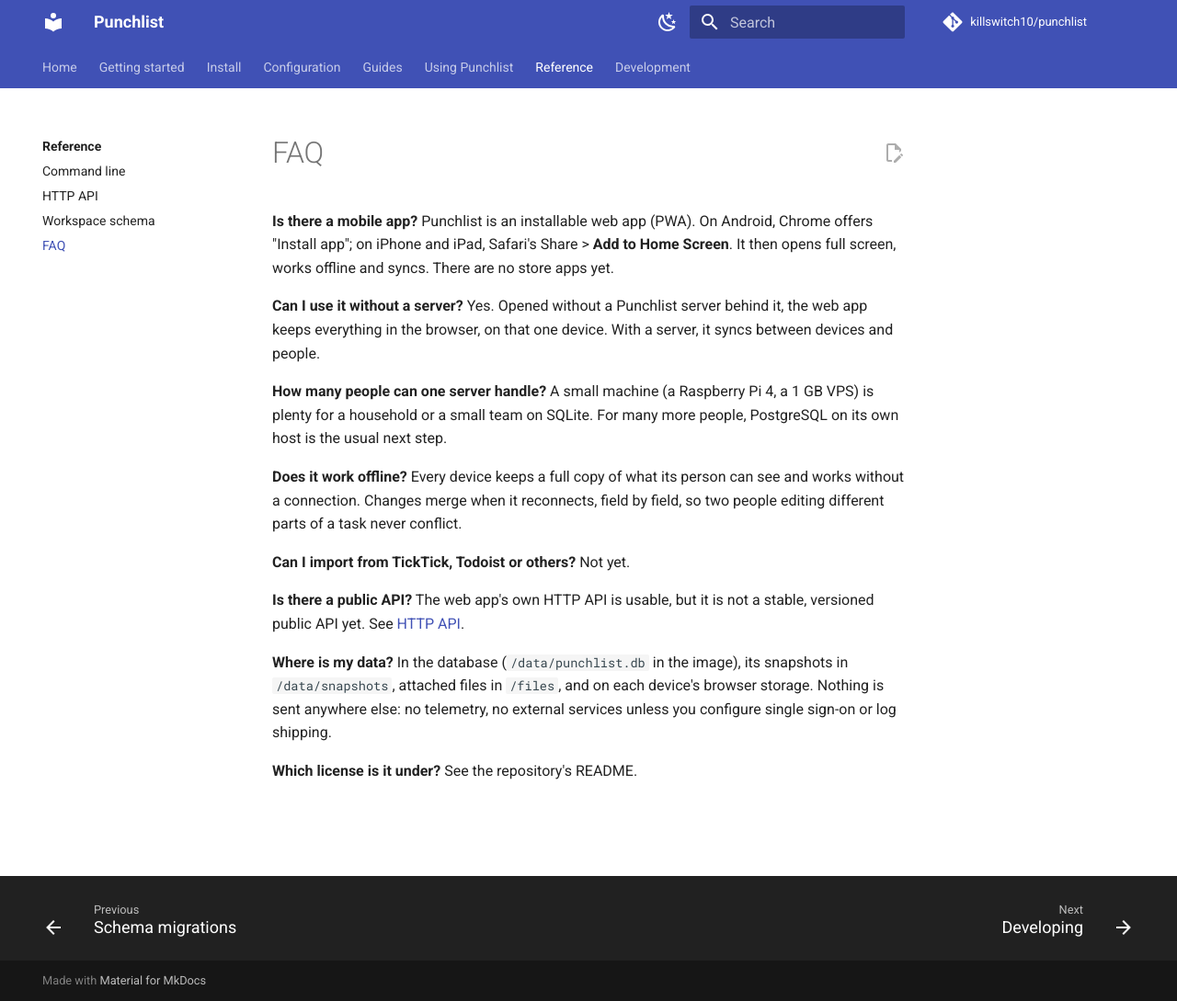
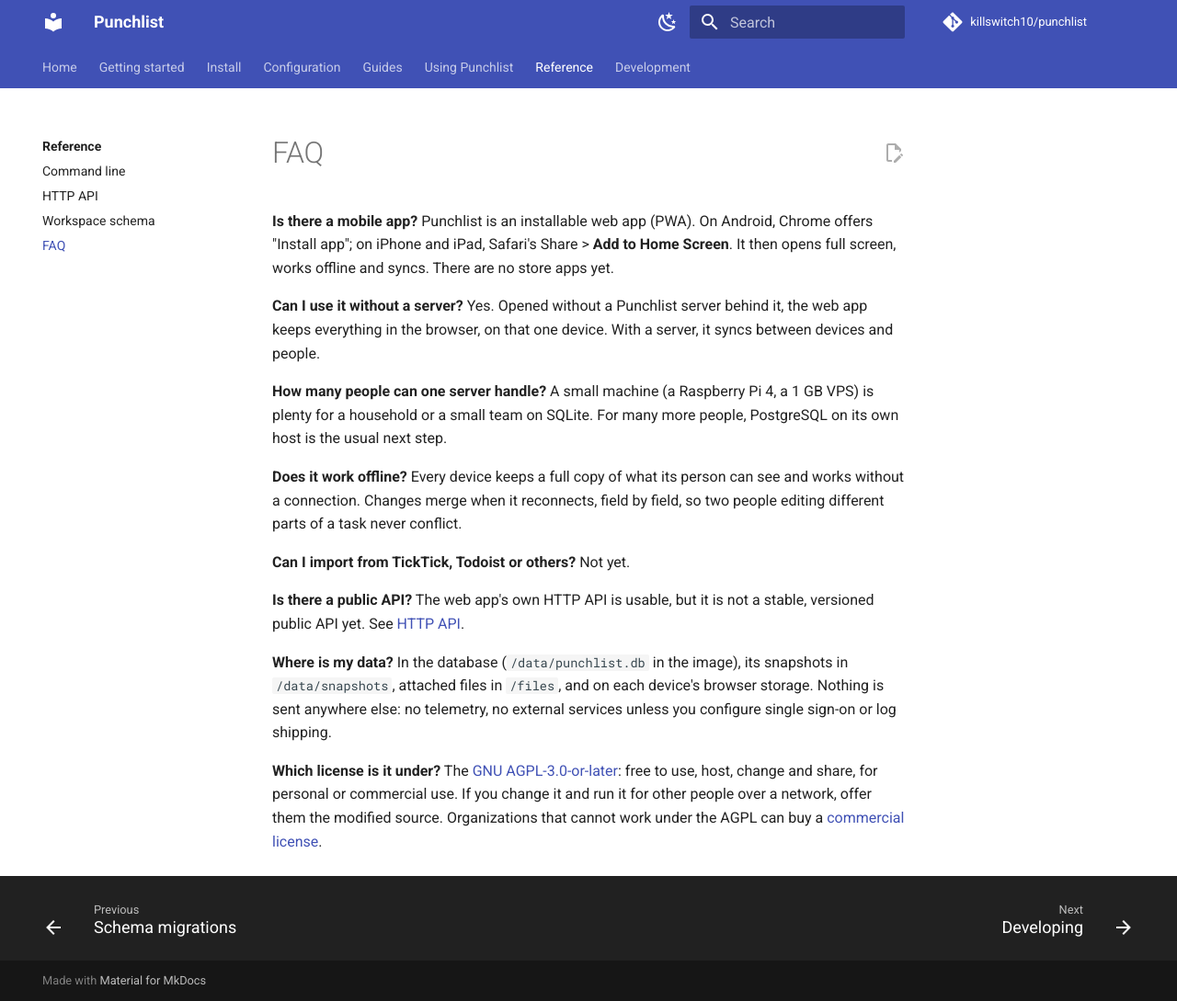
Before and after one commit to KillSwitchIO/PeckList, an MkDocs documentation site: the page built from docs/faq.md, in a window 1280 px wide and 1089 px high. Shown: the whole window at 92% size. Built offline with MkDocs 1.6.1 and Material for MkDocs 9.7.7, drawn with Linux system fonts in a browser that asks for light colours; comment, search, counter and statistics services are not loaded.

Commit message:
chore: license the project under AGPL-3.0-or-later
Adds the GNU AGPL-3.0 text as LICENSE, the copyright and license section
in the README, a COMMERCIAL-LICENSE.md pointer for organizations that
cannot work under the AGPL, the contributor terms in CONTRIBUTING
(contributions licensed inbound under Apache-2.0, signed-off commits),
the FAQ answer and the license field in every package.json.

Refs: PL-001
Co-Authored-By: Claude Fable 5.1 <noreply@anthropic.com>
Signed-off-by: Ben Dimit <hambone0@gmail.com>

```diff
--- a/docs/faq.md
+++ b/docs/faq.md
@@ -32,4 +32,8 @@ each device's browser storage. Nothing is sent anywhere else: no telemetry, no e
 unless you configure single sign-on or log shipping.
 
 **Which license is it under?**
-See the repository's README.
+The [GNU AGPL-3.0-or-later](https://gitlab.com/killswitch10/punchlist/-/blob/main/LICENSE): free
+to use, host, change and share, for personal or commercial use. If you change it and run it for
+other people over a network, offer them the modified source. Organizations that cannot work under
+the AGPL can buy a
+[commercial license](https://gitlab.com/killswitch10/punchlist/-/blob/main/COMMERCIAL-LICENSE.md).
--- a/package.json
+++ b/package.json
@@ -1,6 +1,7 @@
 {
   "name": "punchlist",
   "private": true,
+  "license": "AGPL-3.0-or-later",
   "description": "Self-hostable, offline-first task and calendar app",
   "packageManager": "pnpm@10.34.7",
   "engines": {
```
Also changed, not shown: COMMERCIAL-LICENSE.md (added, +16 -0 lines), CONTRIBUTING.md (+17 -0 lines), README.md (+8 -1 lines), 4 other files.
